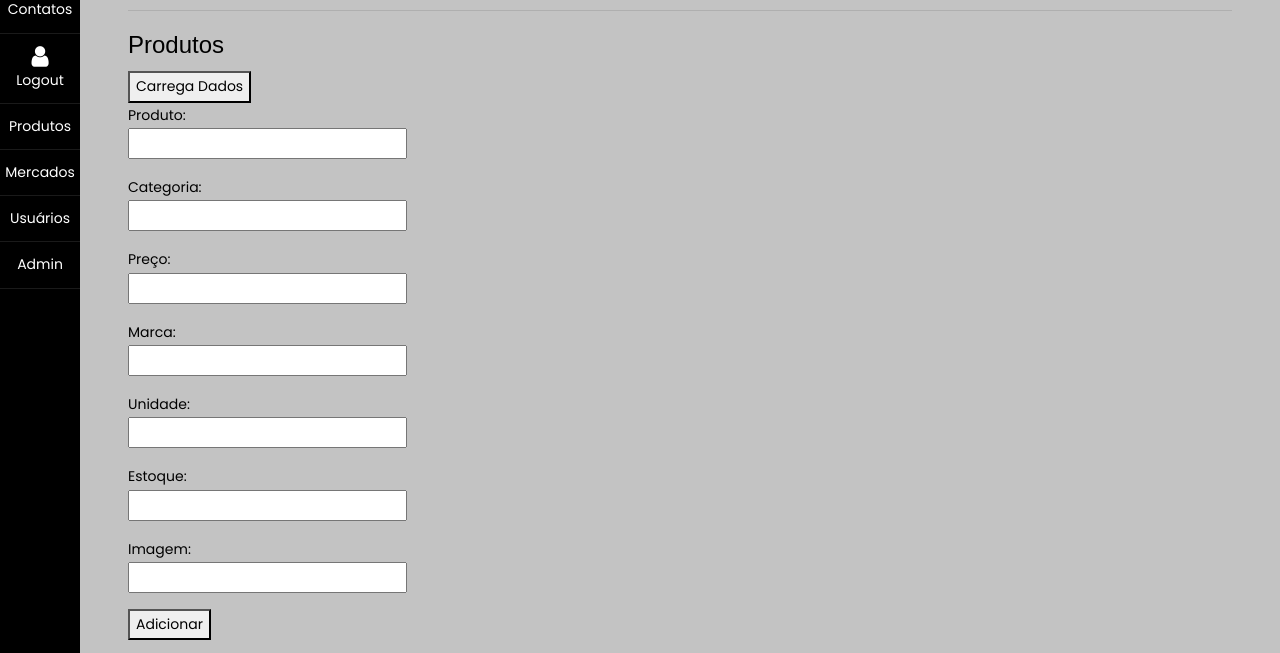
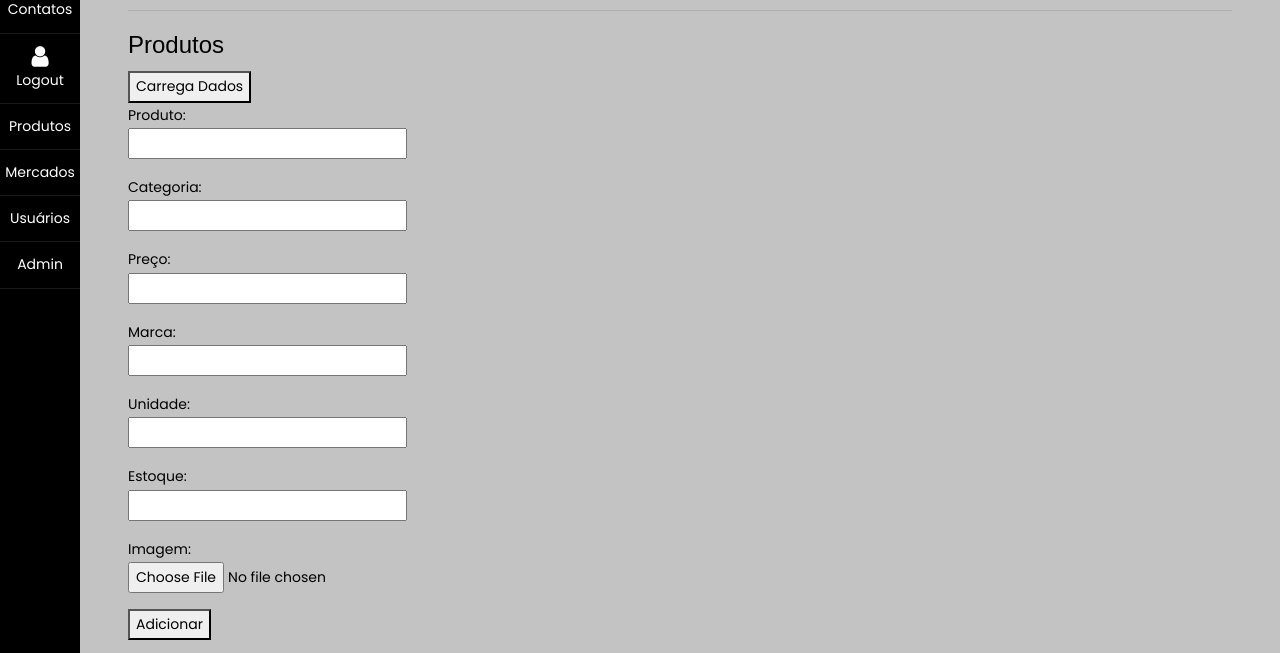
Before and after one commit to ICEI-PUC-Minas-PMGCC-TI/tiaw-pmg-cc-t-20212-centralizacao-de-apps-de-empresas, a plain HTML site: page Codigo/cadastroProdutos.html in a window 1280 px wide. Shown: the part 265-918 px from the top of the page. Drawn offline with nearby package versions, Linux system fonts and the light colour scheme.

Commit message:
Update cadastroProdutos.html

```diff
--- a/Codigo/cadastroProdutos.html
+++ b/Codigo/cadastroProdutos.html
@@ -94,7 +94,7 @@
         <p>Marca: <br><input type="text" id="campoMarca"></p>
         <p>Unidade: <br><input type="text" id="campoUnidade"></p>
         <p>Estoque: <br><input type="number" id="campoEstoque"></p>
-        <p>Imagem: <br><input type="text" id="campoImagem"></p>
+        <p>Imagem: <br><input type="file" id="campoImagem"></p>
         <p><button id="btnAdicionarProduto">Adicionar</button>
         <p>
 
```
